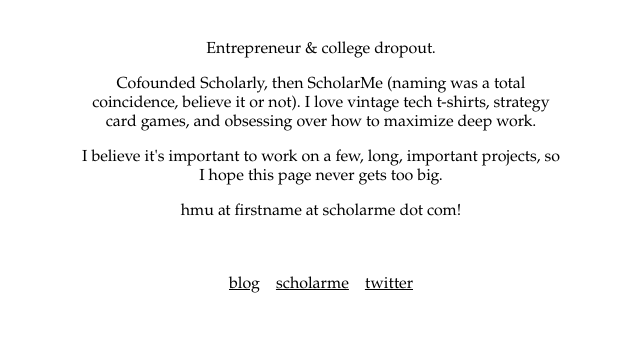
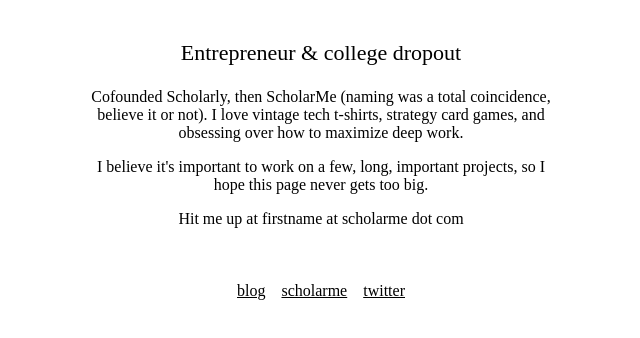
Before and after one commit to EvanFarrell/personal-website, a Gatsby site: page / in a window 1280 px wide. Shown: the part 224-562 px from the top of the page, without its empty margins (319-959 px from the left). Built offline with nearby package versions, Linux system fonts and the light colour scheme; Gatsby itself is replaced by a stand-in of ours.

Commit message:
update fonts

```diff
--- a/src/components/styles.css
+++ b/src/components/styles.css
@@ -3,7 +3,7 @@
   }
 
 html{
-  font-family: "Garamond";
+  font-family: "Sten";
 }
 
 .container{
@@ -15,7 +15,21 @@
   font-weight: normal;
   text-align: center;
   font-size: 64px;
+  font-family: "Garamond";
 }
+
+.topol{
+  font-family: "Topol" !important;
+}
+
+.subtitle{
+  font-size: 22px;
+}
+
+.garamond{
+  font-family: "Garamond" !important;
+}
+
 .blurb{
   text-align: center;
 }
--- a/src/fonts/fonts.css
+++ b/src/fonts/fonts.css
@@ -4,3 +4,9 @@
     font-style: normal;
     src: url("ITCGaramondStd-LtCond.otf");
 }
+@font-face {
+    font-family: "Sten";
+    font-weight: 500;
+    font-style: normal;
+    src: url("sten.woff2");
+}
--- a/src/pages/index.js
+++ b/src/pages/index.js
@@ -10,20 +10,20 @@
     <SEO title="Home" />
     <div class="container">
       <h1>Evan Farrell</h1>
-      <p class="blurb">Entrepreneur & college dropout.</p>
-      <p class="blurb">
+      <p class="blurb topol subtitle">Entrepreneur & college dropout</p>
+      <p class="blurb topol">
         Cofounded Scholarly, then ScholarMe (naming was a total coincidence,
         believe it or not). I love vintage tech t-shirts, strategy card games, and obsessing over how to maximize deep work.
       </p>
-      <p class="blurb">
+      <p class="blurb topol">
       I believe it's important to work on a few, long, important projects, so I hope this page never gets too big.
       </p>
 
-      <p class="blurb">
-      hmu at firstname at scholarme dot com!
+      <p class="blurb topol">
+      Hit me up at firstname at scholarme dot com
       </p>
 
-      <div class="links">
+      <div class="links topol">
         <a class="link" href="http://blog.evanf.io">
           blog
         </a>
```
Also changed, not shown: src/fonts/Topol-Light.woff2 (added), src/fonts/sten.woff2 (added).
